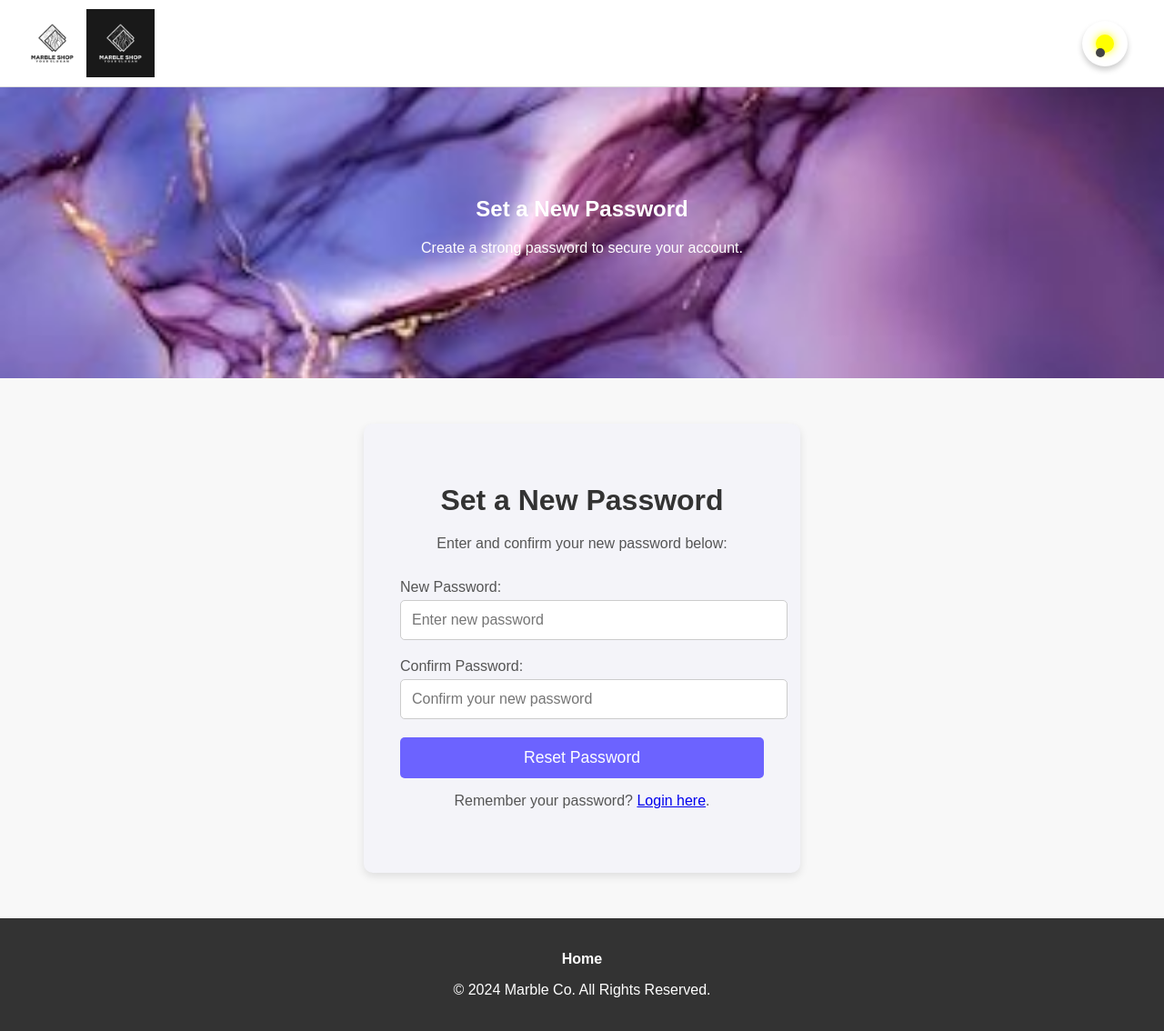
After one commit to Mazuchii/Projet-rkham, a Django app: page /reset/1/1/ in a window 1280 px wide. The commit adds this page. Shown: the whole page at 91% size. Run offline with Django 5.2, Linux system fonts and the light colour scheme.

Commit message:
Initial commit or updated project files

```diff
--- a/catalogue/urls.py
+++ b/catalogue/urls.py
@@ -19,12 +19,17 @@ from django.urls import path, include
 from register import views as v
 from django.conf import settings
 from django.conf.urls.static import static
+from django.contrib.auth import views as auth_views
 
 urlpatterns = [
     path('admin/', admin.site.urls),
     path('register/', v.register, name="register"),
     path('login/', v.login, name='login'),
     path('', include("cata.urls")),
+    path('password_reset/', auth_views.PasswordResetView.as_view(template_name='register/password_reset_form.html'), name='password_reset'),
+    path('password_reset/done/', auth_views.PasswordResetDoneView.as_view(template_name='register/password_reset_done.html'), name='password_reset_done'),
+    path('reset/<uidb64>/<token>/', auth_views.PasswordResetConfirmView.as_view(template_name='register/password_reset_confirm.html'), name='password_reset_confirm'),
+    path('reset/done/', auth_views.PasswordResetCompleteView.as_view(template_name='register/password_reset_complete.html'), name='password_reset_complete'),
 ]
 
 
--- a/register/admin.py
+++ b/register/admin.py
@@ -10,6 +10,7 @@ class ProfileInline(admin.StackedInline):
 
 class CustomUserAdmin(admin.ModelAdmin):
     inlines = [ProfileInline]
+    search_fields = ['username', 'email']
     list_display = ('username', 'email', 'get_phone_number', 'get_full_name', 'is_staff')
 
     def get_phone_number(self, obj):
--- a/register/templates/register/login.html
+++ b/register/templates/register/login.html
@@ -54,8 +54,11 @@
                 <input type="password" id="password" name="password" placeholder="Enter your password" required>
             </div>
 
-            <button type="submit" class="btn-submit">Create Account</button>
+            <button type="submit" class="btn-submit">Login</button>
         </form>
+        <div class="forgot-password">
+            <a href="{% url 'password_reset' %}" class="btn-forgot-password">Forgot your password?</a>
+        </div>
     </section>
 
 
@@ -64,6 +67,7 @@
         <div class="footer-links">
             <ul>
                 <li><a href="{% url 'index1' %}">Home</a></li>
+                <li><a href="{% url 'register' %}">Register</a></li>
             </ul>
         </div>
         <p>&copy; 2024 Marble Co. All Rights Reserved.</p>
--- /dev/null
+++ b/register/templates/register/password_reset_complete.html
@@ -0,0 +1,4 @@
+{% block main %}
+<h2>Password Reset Complete</h2>
+<p>Your password has been reset successfully. You can now <a href="{% url 'login' %}">log in</a>.</p>
+{% endblock %}
--- /dev/null
+++ b/register/templates/register/password_reset_confirm.html
@@ -0,0 +1,74 @@
+{% load static %}
+
+<!DOCTYPE html>
+<html lang="en">
+<head>
+    <meta charset="UTF-8">
+    <meta name="viewport" content="width=device-width, initial-scale=1.0">
+    <title>Set New Password</title>
+    <link rel="stylesheet" href="{% static 'css/styles.css' %}">
+    <script defer src="{% static 'js/script.js' %}"></script>
+</head>
+<body>
+    {% block main %}
+    <header class="header">
+        <div class="logo">
+            <img src="{% static 'img/logo.jpg' %}" alt="Company Logo">
+        </div>
+        <div class="toggle-container">
+            <input type="checkbox" id="theme-toggle" />
+            <label for="theme-toggle" class="toggle-label">
+                <span class="bulb"></span>
+            </label>
+        </div>
+    </header>
+
+    <section id="home" class="hero">
+        <div class="hero-content">
+            <h2>Set a New Password</h2>
+            <p>Create a strong password to secure your account.</p><br>
+        </div>
+    </section>
+
+    <section id="set-password" class="register">
+        <h2>Set a New Password</h2>
+        <p>Enter and confirm your new password below:</p>
+
+        <!-- Display error or success messages -->
+        {% if messages %}
+            <ul class="messages">
+                {% for message in messages %}
+                    <li class="{{ message.tags }}">{{ message }}</li>
+                {% endfor %}
+            </ul>
+        {% endif %}
+
+        <form method="POST" action="">
+            {% csrf_token %}
+            <div class="form-group">
+                <label for="new_password1">New Password:</label>
+                <input type="password" id="new_password1" name="new_password1" placeholder="Enter new password" required>
+            </div>
+            <div class="form-group">
+                <label for="new_password2">Confirm Password:</label>
+                <input type="password" id="new_password2" name="new_password2" placeholder="Confirm your new password" required>
+            </div>
+
+            <button type="submit" class="btn-submit">Reset Password</button>
+        </form>
+        <div class="login-link">
+            <p>Remember your password? <a href="{% url 'login' %}">Login here</a>.</p>
+        </div>
+    </section>
+
+    <footer class="footer">
+        <div class="footer-links">
+            <ul>
+                <li><a href="{% url 'index1' %}">Home</a></li>
+            </ul>
+        </div>
+        <p>&copy; 2024 Marble Co. All Rights Reserved.</p>
+    </footer>
+    {% endblock %}
+</body>
+</html>
--- /dev/null
+++ b/register/templates/register/password_reset_done.html
@@ -0,0 +1,4 @@
+{% block main %}
+<h2>Email Sent</h2>
+<p>We've sent you an email with instructions to reset your password.</p>
+{% endblock %}
--- a/register/templates/register/register.html
+++ b/register/templates/register/register.html
@@ -76,6 +76,7 @@
         <div class="footer-links">
             <ul>
                 <li><a href="{% url 'index1' %}">Home</a></li>
+                <a href="{% url 'login' %}">Log in</a>
             </ul>
         </div>
         <p>&copy; 2024 Marble Co. All Rights Reserved.</p>
```
Also changed, not shown: cata/templates/about.html (+8 -8 lines), cata/templates/catalog.html (+10 -12 lines), cata/templates/index1.html (+9 -8 lines), catalogue/settings.py (+24 -13 lines), register/templates/register/password_reset_form.html (added, +70 -0 lines), static/css/styles.css (+35 -0 lines), cata/migrations/0011_merge_0009_comment_0010_comment.py (added), db.sqlite3, 1 other file.
